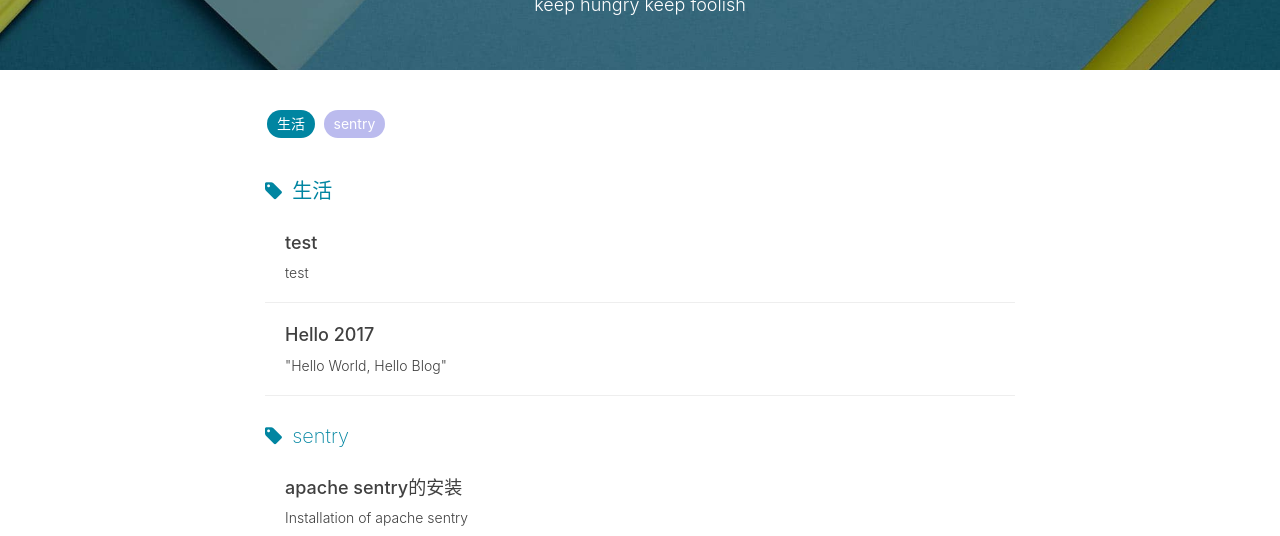
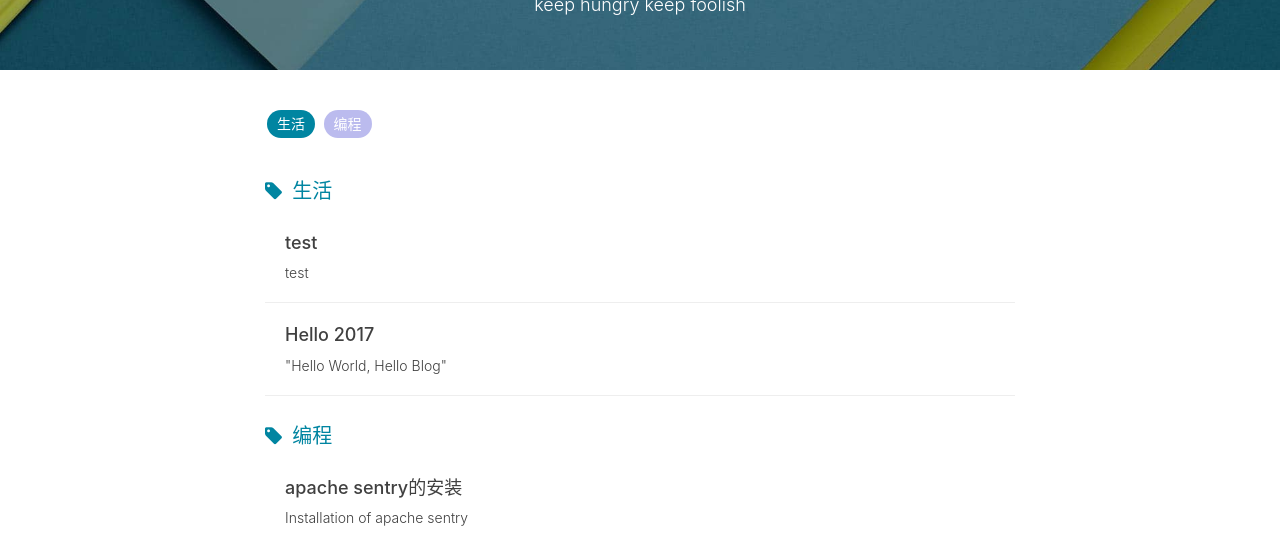
Before and after one commit to archer811/archer811.github.io, a Jekyll site: the page built from tags.html, in a window 1280 px wide. Shown: the part 158-694 px from the top of the page. Built offline with Jekyll 4.4.1, drawn with Linux system fonts in a browser that asks for light colours; nearby versions of some CDN libraries; comment, search, counter and statistics services are not loaded.

Commit message:
修改post

```diff
--- a/_posts/2017-06-12-sentry-install.markdown
+++ b/_posts/2017-06-12-sentry-install.markdown
@@ -7,7 +7,7 @@ author:     "Zhouxj"
 header-img: "img/post-bg-2015.jpg"
 catalog: true
 tags:
-    - sentry
+    - 编程
 ---
 
 apache sentry 目前有1.7的发布版，1.7之前的都是孵化版。从1.5开始就加入了列权限。
```
